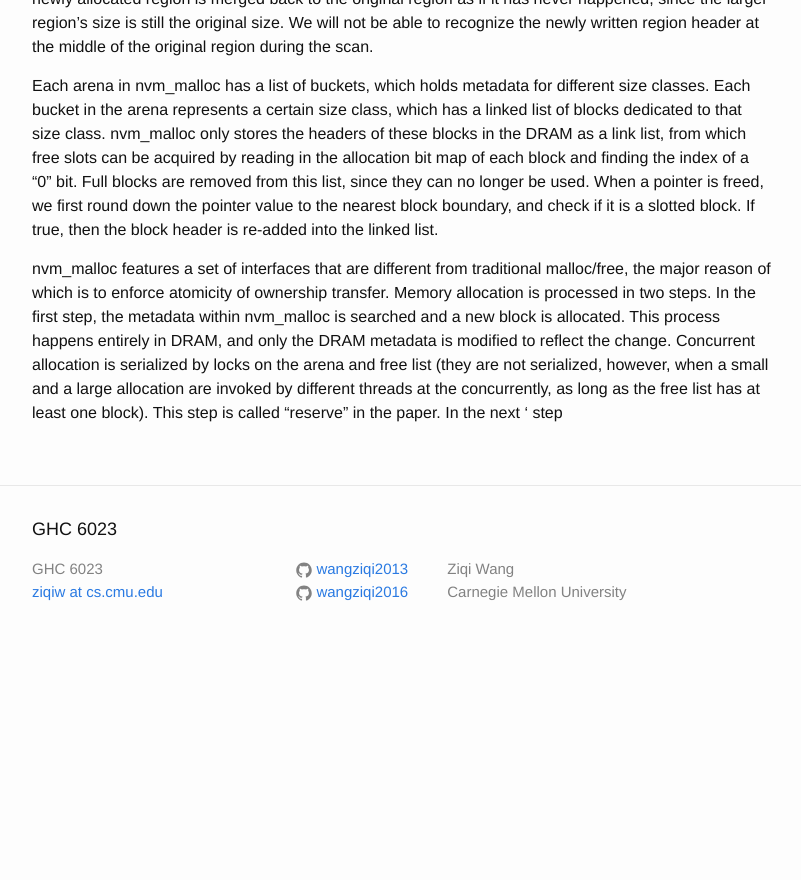
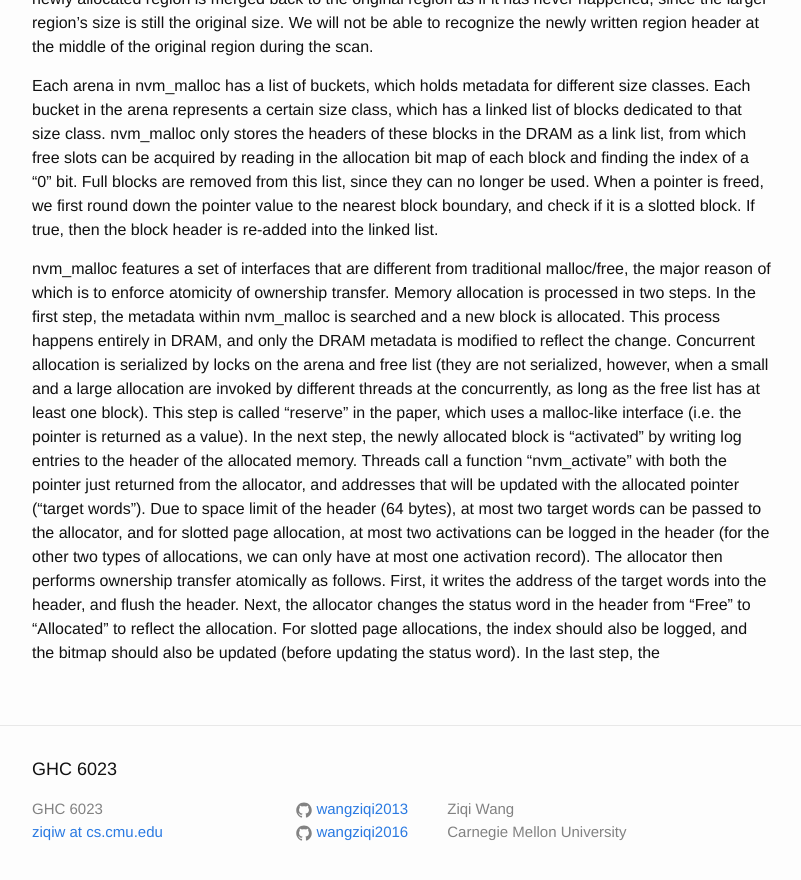
Before and after one commit to wangziqi2013/wangziqi2013.github.io, a Jekyll site: the page built from _posts/2019-11-11-nvm-malloc.markdown, in a window 1280 px wide and 900 px high, scrolled down 2524 px. Shown: the top 880 px of the window, without its empty margins (238-1039 px from the left). Built offline with Jekyll 4.4.1, drawn with Linux system fonts in a browser that asks for light colours; before the commit the page ends 3187 px from its top, so only the background shows below that.

Commit message:
Adding activation

```diff
--- a/_posts/2019-11-11-nvm-malloc.markdown
+++ b/_posts/2019-11-11-nvm-malloc.markdown
@@ -104,5 +104,14 @@ enforce atomicity of ownership transfer. Memory allocation is processed in two s
 within nvm_malloc is searched and a new block is allocated. This process happens entirely in DRAM, and only the DRAM
 metadata is modified to reflect the change. Concurrent allocation is serialized by locks on the arena and free list
 (they are not serialized, however, when a small and a large allocation are invoked by different threads at the
-concurrently, as long as the free list has at least one block). This step is called "reserve" in the paper. In the next '
-step
+concurrently, as long as the free list has at least one block). This step is called "reserve" in the paper, which
+uses a malloc-like interface (i.e. the pointer is returned as a value). In the next step, the newly allocated block is
+"activated" by writing log entries to the header of the allocated memory. Threads call a function "nvm_activate" with
+both the pointer just returned from the allocator, and addresses that will be updated with the allocated pointer ("target
+words"). Due to space limit of the header (64 bytes), at most two target words can be passed to the allocator, and for
+slotted page allocation, at most two activations can be logged in the header (for the other two types of allocations,
+we can only have at most one activation record). The allocator then performs ownership transfer atomically as follows.
+First, it writes the address of the target words into the header, and flush the header. Next, the allocator changes the
+status word in the header from "Free" to "Allocated" to reflect the allocation. For slotted page allocations, the
+index should also be logged, and the bitmap should also be updated (before updating the status word). In the
+last step, the
```
